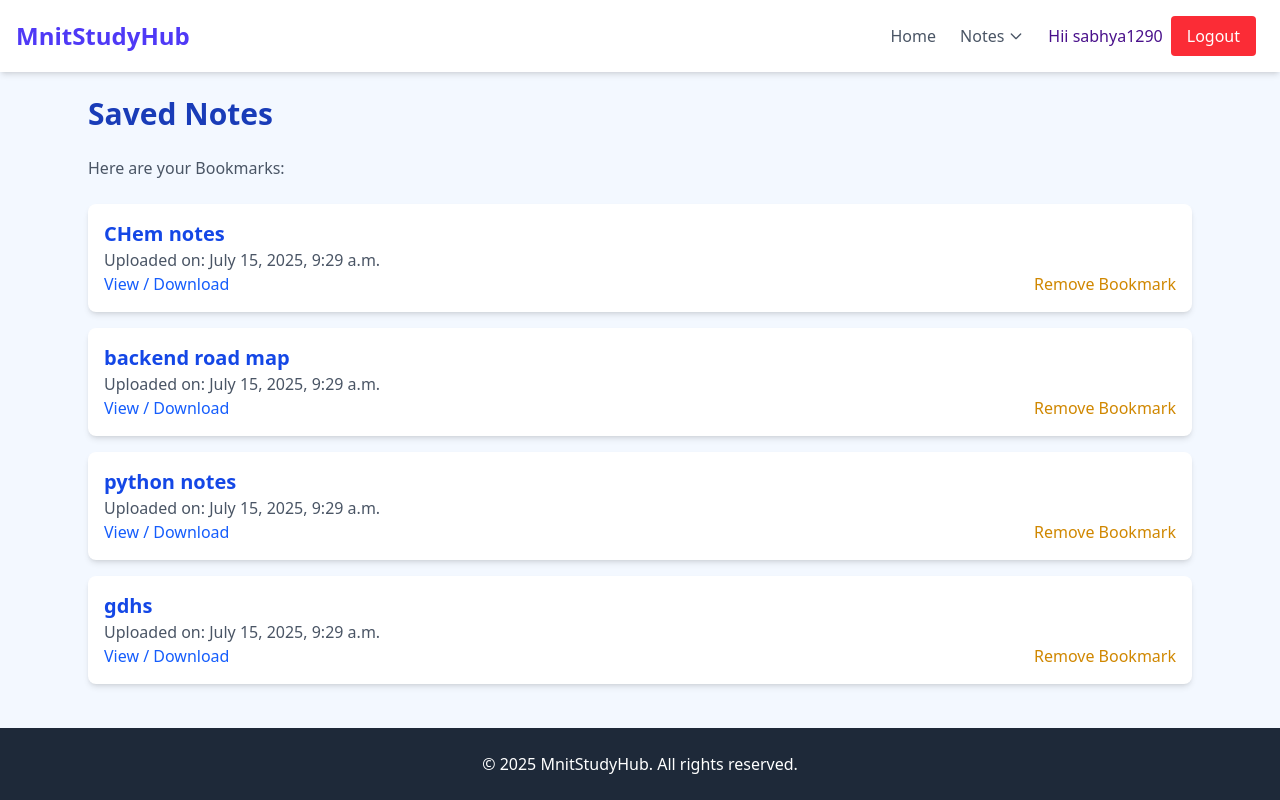
After one commit to sabhya1290/Django, a Django app: page /resources/bookmark/ in a window 1280 px wide. The commit adds this page. Run offline with Django 5.2, Linux system fonts and the light colour scheme; a user stored in the database is signed in; data comes from the database, SQL or seed files in the repository; both versions use the stored data as it was after the commit; some libraries are stand-ins or nearby versions.

```diff
--- /dev/null
+++ b/MnitStudyHub/MnitStudyHub/core/templates/bookmark.html
@@ -0,0 +1,28 @@
+{% extends 'layout.html' %}
+{% block content %}
+<div class="max-w-6xl mx-auto p-6">
+    <h1 class="text-3xl font-bold text-blue-800 mb-6">Saved Notes</h1>
+    <div id="uploaded_notes" class='flex justify-between'>
+    <p class="text-gray-600 mb-6">Here are your Bookmarks:</p>
+    {% comment %} <p><a href="{% url 'upload_pdf' %}" class="text-blue-600 hover:text-blue-800"></a></p> {% endcomment %}
+    </div>
+    <ul class="space-y-4">
+        {% for bookmark in bookmarks %}
+            <li class="bg-white p-4 rounded-lg shadow-md" id="bookmark-item-{{ bookmark.pdf.id }}">
+                <h2 class="text-xl font-semibold text-blue-700">{{ bookmark.pdf.title }}</h2>
+                <p class="text-gray-600">Uploaded on: {{ bookmark.created_at }}</p>
+                <div id="pdf" class="flex justify-between">
+                    <a href="{{ bookmark.pdf.file.url }}" target="_blank" class="text-blue-600 hover:text-blue-800">View / Download</a>
+                    <form method="post" action="{% url 'delete_bookmark' bookmark.pdf.id %}" class="inline">
+                        {% csrf_token %}
+                        <button type="submit" class="ml-4 text-yellow-600 hover:text-yellow-800 remove-bookmark-btn">Remove Bookmark</button>
+                        <span class="remove-spinner hidden ml-2">⏳</span>
+                    </form>
+                </div>
+            </li>
+        {% empty %}
+            <p class="text-gray-500">No notes found.</p>
+        {% endfor %}
+    </ul>
+</div>
+{% endblock %}
--- /dev/null
+++ b/MnitStudyHub/MnitStudyHub/core/templates/login_modal.html
@@ -0,0 +1,9 @@
+
+<div id="loginRequiredModal" class="fixed inset-0 flex items-center justify-center bg-[#6b6b6c80] bg-opacity-50 z-50 hidden">
+  <div class="bg-[#8b8a8a] rounded-lg shadow-lg p-6 w-full max-w-xs text-center">
+    <h2 class="text-xl font-semibold text-red-600 mb-2">Login Required</h2>
+    <p class="text-gray-700 mb-4">Please login to use the bookmark feature.</p>
+    <a href="/accounts/login/?next={{ request.path }}" class="inline-block px-4 py-2 bg-blue-600 text-white rounded hover:bg-blue-800 transition">Login</a>
+    <button id="closeLoginModal" class="ml-4 px-4 py-2 bg-yellow-600 rounded hover:bg-yellow-800 transition">Cancel</button>
+  </div>
+</div>
--- a/MnitStudyHub/MnitStudyHub/core/urls.py
+++ b/MnitStudyHub/MnitStudyHub/core/urls.py
@@ -11,6 +11,10 @@ urlpatterns = [
     path('upload/', views.upload_pdf, name='upload_pdf'),
     path('your_notes/', views.YourNotes, name='your_notes'),
     path('your_notes/delete/<int:note_id>/', views.delete_note, name='delete_note'),
+    path('bookmark/', views.bookmark, name='bookmark'),
+    path('bookmark/delete/<int:pdf_id>/', views.delete_bookmark, name='delete_bookmark'),
+    path('pdf/<path:path>/', views.pdf_view, name='pdf_view'),
     path('<slug:slug>/', views.category_resources, name='category_resources'),
+    path('bookmark/<int:pdf_id>/', views.toggle_bookmark, name='toggle_bookmark'),
     # path("__reload__/", include("django_browser_reload.urls")),
 ]
--- a/MnitStudyHub/MnitStudyHub/core/views.py
+++ b/MnitStudyHub/MnitStudyHub/core/views.py
@@ -3,19 +3,25 @@ from .models import Category, Resource, Subject
 from collections import defaultdict
 from django.db.models import Q
 from django.contrib.auth.decorators import login_required
+from django.http import JsonResponse
+import os
+from django.conf import settings
+from django.http import FileResponse
+from django.http import Http404
+
 # Create your views here.
 def BrowseResources(request):
 
     categories = Category.objects.all()
     return render(request, 'BrowseResources.html', {'categories': categories})
 
+from .models import Bookmark
+
 def category_resources(request, slug):
-
     branch = get_object_or_404(Category, slug=slug)
     query = request.GET.get('q', '')
     year = branch.year
     resources = Resource.objects.filter(year=year[0])
-
 
     if query:
         resources = resources.filter(
@@ -26,7 +32,13 @@ def category_resources(request, slug):
 
     grouped_data = defaultdict(lambda: defaultdict(list))
 
+    user = request.user if request.user.is_authenticated else None
+    bookmarks = set()
+    if user:
+        bookmarks = set(Bookmark.objects.filter(user=user, pdf_id__in=resources.values_list('id', flat=True)).values_list('pdf_id', flat=True))
+
     for res in resources:
+        res.is_bookmarked = res.id in bookmarks
         grouped_data[res.get_department_display()][res.subject].append(res)
     grouped_data = {dept: dict(subjects) for dept, subjects in grouped_data.items()}
 
@@ -79,3 +91,47 @@ def delete_note(request, note_id):
         note.delete()
         return redirect('your_notes')
     return redirect('your_notes')
+
+from django.views.decorators.http import require_POST
+
+@require_POST
+@login_required
+def toggle_bookmark(request, pdf_id):
+    if not request.user.is_authenticated:
+        return JsonResponse({'error': 'Not authenticated'}, status=403)
+    try:
+        resource = Resource.objects.get(id=pdf_id)
+    except Resource.DoesNotExist:
+        return JsonResponse({'error': 'Resource not found'}, status=404)
+    bookmark, created = Bookmark.objects.get_or_create(user=request.user, pdf=resource)
+    if not created:
+        bookmark.delete()
+        return JsonResponse({'bookmarked': False})
+    return JsonResponse({'bookmarked': True})
+
+@login_required
+def bookmark(request):
+    bookmarks = Bookmark.objects.filter(user=request.user)
+    return render(request, 'bookmark.html', {'bookmarks': bookmarks})
+
+@login_required
+def delete_bookmark(request, pdf_id):
+    bookmark = get_object_or_404(Bookmark, pdf_id=pdf_id, user=request.user)
+    if request.method == "POST":
+        bookmark.delete()
+        return redirect('bookmark')
+    return redirect('bookmark')
+
+def pdf_view(request, path):
+    file_path = os.path.join(settings.MEDIA_ROOT, path)
+    print(f"DEBUG: Looking for PDF at: {file_path}")
+    if not os.path.exists(file_path):
+        print("DEBUG: File does not exist!")
+        raise Http404("PDF not found")
+    try:
+        response = FileResponse(open(file_path, 'rb'), content_type='application/pdf')
+        response['X-Frame-Options'] = 'ALLOWALL'
+        return response
+    except Exception as e:
+        print(f"DEBUG: Error opening file: {e}")
+        raise
--- a/MnitStudyHub/MnitStudyHub/templates/layout.html
+++ b/MnitStudyHub/MnitStudyHub/templates/layout.html
@@ -13,8 +13,17 @@
           <h1 class="text-2xl font-bold text-indigo-600">MnitStudyHub</h1>
           <div class="space-x-6 flex items-center">
             <a href="{% url 'home' %}" class="text-gray-600 hover:text-indigo-600">Home</a>
-            <a href="{% url 'upload_pdf' %}" class="text-gray-600 hover:text-indigo-600">Upload Notes</a>
-            <a href="{% url 'your_notes' %}" class="text-gray-600 hover:text-indigo-600">Your Notes</a>
+            <div class="relative group">
+              <button class="text-gray-600 hover:text-indigo-600 focus:outline-none flex items-center">
+                Notes
+                <svg class="ml-1 w-4 h-4" fill="none" stroke="currentColor" viewBox="0 0 24 24"><path stroke-linecap="round" stroke-linejoin="round" stroke-width="2" d="M19 9l-7 7-7-7"/></svg>
+              </button>
+              <div class="absolute left-0 mt-2 w-48 bg-white rounded-md shadow-lg opacity-0 group-hover:opacity-100 transition-opacity duration-200 z-50">
+                <a href="{% url 'your_notes' %}" class="block px-4 py-2 text-gray-700 hover:bg-indigo-100">Your Notes</a>
+                <a href="{% url 'bookmark' %}" class="block px-4 py-2 text-gray-700 hover:bg-indigo-100">Saved Notes</a>
+                <a href="{% url 'upload_pdf' %}" class="block px-4 py-2 text-gray-700 hover:bg-indigo-100">Upload Notes</a>
+              </div>
+            </div>
             {% if user.is_authenticated %}
           <form method="post" class="flex items-center text-[#49108B]"  action="{% url 'logout' %}" id="logout-form">
             {% csrf_token %}
@@ -44,6 +53,7 @@
     </div>
   </footer>
 
+  {% include 'login_modal.html' %}
 </body>
 <!-- Logout Confirmation Modal -->
 <div id="logoutModal" class="fixed z-50 inset-0 flex items-center justify-center bg-[#6b6b6c80] bg-opacity-50 hidden">
--- a/MnitStudyHub/MnitStudyHub/theme/static/css/dist/styles.css
+++ b/MnitStudyHub/MnitStudyHub/theme/static/css/dist/styles.css
@@ -11,7 +11,10 @@
     --color-red-500: oklch(63.7% 0.237 25.331);
     --color-red-600: oklch(57.7% 0.245 27.325);
     --color-red-800: oklch(44.4% 0.177 26.899);
-    --color-green-100: oklch(96.2% 0.044 156.743);
+    --color-yellow-300: oklch(90.5% 0.182 98.111);
+    --color-yellow-600: oklch(68.1% 0.162 75.834);
+    --color-yellow-800: oklch(47.6% 0.114 61.907);
+    --color-yellow-900: oklch(42.1% 0.095 57.708);
     --color-green-500: oklch(72.3% 0.219 149.579);
     --color-blue-400: oklch(70.7% 0.165 254.624);
     --color-blue-500: oklch(62.3% 0.214 259.815);
@@ -19,6 +22,7 @@
     --color-blue-700: oklch(48.8% 0.243 264.376);
     --color-blue-800: oklch(42.4% 0.199 265.638);
     --color-indigo-50: oklch(96.2% 0.018 272.314);
+    --color-indigo-100: oklch(93% 0.034 272.788);
     --color-indigo-500: oklch(58.5% 0.233 277.117);
     --color-indigo-600: oklch(51.1% 0.262 276.966);
     --color-indigo-700: oklch(45.7% 0.24 277.023);
@@ -27,8 +31,8 @@
     --color-purple-600: oklch(55.8% 0.288 302.321);
     --color-purple-800: oklch(43.8% 0.218 303.724);
     --color-pink-500: oklch(65.6% 0.241 354.308);
-    --color-rose-400: oklch(71.2% 0.194 13.428);
     --color-gray-50: oklch(98.5% 0.002 247.839);
+    --color-gray-200: oklch(92.8% 0.006 264.531);
     --color-gray-300: oklch(87.2% 0.01 258.338);
     --color-gray-400: oklch(70.7% 0.022 261.325);
     --color-gray-500: oklch(55.1% 0.027 264.364);
@@ -38,10 +42,12 @@
     --color-black: #000;
     --color-white: #fff;
     --spacing: 0.25rem;
+    --container-xs: 20rem;
     --container-sm: 24rem;
     --container-md: 28rem;
     --container-lg: 32rem;
     --container-xl: 36rem;
+    --container-3xl: 48rem;
     --container-4xl: 56rem;
     --container-6xl: 72rem;
     --container-7xl: 80rem;
@@ -73,6 +79,7 @@
     --leading-snug: 1.375;
     --leading-normal: 1.5;
     --leading-relaxed: 1.625;
+    --radius-md: 0.375rem;
     --radius-lg: 0.5rem;
     --radius-xl: 0.75rem;
     --radius-2xl: 1rem;
@@ -231,6 +238,48 @@
   }
 }
 @layer utilities {
+  .modal {
+    pointer-events: none;
+    visibility: hidden;
+    position: fixed;
+    inset: calc(0.25rem * 0);
+    margin: calc(0.25rem * 0);
+    display: grid;
+    height: 100%;
+    max-height: none;
+    width: 100%;
+    max-width: none;
+    align-items: center;
+    justify-items: center;
+    background-color: transparent;
+    padding: calc(0.25rem * 0);
+    color: inherit;
+    overflow-x: hidden;
+    transition: translate 0.3s ease-out, visibility 0.3s allow-discrete, background-color 0.3s ease-out, opacity 0.1s ease-out;
+    overflow-y: hidden;
+    overscroll-behavior: contain;
+    z-index: 999;
+  }
+  .modal::backdrop {
+    display: none;
+  }
+  .modal.modal-open, .modal[open], .modal:target {
+    pointer-events: auto;
+    visibility: visible;
+    opacity: 100%;
+    background-color: oklch(0% 0 0/ 0.4);
+  }
+  .modal.modal-open .modal-box, .modal[open] .modal-box, .modal:target .modal-box {
+    translate: 0 0;
+    scale: 1;
+    opacity: 1;
+  }
+  @starting-style {
+    .modal.modal-open, .modal[open], .modal:target {
+      visibility: hidden;
+      opacity: 0%;
+    }
+  }
   .list {
     display: flex;
     flex-direction: column;
@@ -435,8 +493,52 @@
   .mb-10 {
     margin-bottom: calc(var(--spacing) * 10);
   }
+  .ml-1 {
+    margin-left: calc(var(--spacing) * 1);
+  }
+  .ml-2 {
+    margin-left: calc(var(--spacing) * 2);
+  }
   .ml-4 {
     margin-left: calc(var(--spacing) * 4);
+  }
+  .status {
+    display: inline-block;
+    aspect-ratio: 1 / 1;
+    width: calc(0.25rem * 2);
+    height: calc(0.25rem * 2);
+    border-radius: var(--radius-selector);
+    background-color: var(--color-base-content);
+  }
+  @supports (color: color-mix(in lab, red, red)) {
+    .status {
+      background-color: color-mix(in oklab, var(--color-base-content) 20%, transparent);
+    }
+  }
+  .status {
+    background-position: center;
+    background-repeat: no-repeat;
+    vertical-align: middle;
+    color: color-mix(in srgb, #000 30%, transparent);
+  }
+  @supports (color: color-mix(in lab, red, red)) {
+    .status {
+      color: color-mix(in srgb, #000 30%, transparent);
+    }
+    @supports (color: color-mix(in lab, red, red)) {
+      .status {
+        color: color-mix(in oklab, var(--color-black) 30%, transparent);
+      }
+    }
+  }
+  .status {
+    background-image: radial-gradient( circle at 35% 30%, oklch(1 0 0 / calc(var(--depth) * 0.5)), #0000 );
+    box-shadow: 0 2px 3px -1px currentColor;
+  }
+  @supports (color: color-mix(in lab, red, red)) {
+    .status {
+      box-shadow: 0 2px 3px -1px color-mix(in oklab, currentColor calc(var(--depth) * 100%), #0000);
+    }
   }
   .alert {
     display: grid;
@@ -540,6 +642,9 @@
   .\!h-10 {
     height: calc(var(--spacing) * 10) !important;
   }
+  .h-4 {
+    height: calc(var(--spacing) * 4);
+  }
   .h-12 {
     height: calc(var(--spacing) * 12);
   }
@@ -555,12 +660,24 @@
   .min-h-screen {
     min-height: 100vh;
   }
+  .w-4 {
+    width: calc(var(--spacing) * 4);
+  }
+  .w-11\/12 {
+    width: calc(11/12 * 100%);
+  }
+  .w-48 {
+    width: calc(var(--spacing) * 48);
+  }
   .w-96 {
     width: calc(var(--spacing) * 96);
   }
   .w-full {
     width: 100%;
   }
+  .max-w-3xl {
+    max-width: var(--container-3xl);
+  }
   .max-w-4xl {
     max-width: var(--container-4xl);
   }
@@ -1046,6 +1167,12 @@
   }
   .text-white {
     color: var(--color-white);
+  }
+  .text-yellow-300 {
+    color: var(--color-yellow-300);
+  }
+  .text-yellow-600 {
+    color: var(--color-yellow-600);
   }
   .uppercase {
     text-transform: uppercase;
@@ -1552,6 +1711,10 @@
   inherits: false;
   initial-value: 0 0 #0000;
 }
+@property --tw-duration {
+  syntax: "*";
+  inherits: false;
+}
 @property --tw-outline-style {
   syntax: "*";
   inherits: false;
@@ -1580,6 +1743,7 @@
       --tw-ring-offset-width: 0px;
       --tw-ring-offset-color: #fff;
       --tw-ring-offset-shadow: 0 0 #0000;
+      --tw-duration: initial;
       --tw-outline-style: solid;
     }
   }
--- a/MnitStudyHub/MnitStudyHub/theme/static/js/01_script.js
+++ b/MnitStudyHub/MnitStudyHub/theme/static/js/01_script.js
@@ -20,3 +20,99 @@ document.addEventListener('DOMContentLoaded', function() {
         });
     }
 });
+
+document.querySelectorAll('.bookmark-btn').forEach(btn => {
+    btn.addEventListener('click', function(e) {
+      e.preventDefault();
+      const pdfId = this.getAttribute('data-pdf-id');
+
+      fetch(`/resources/bookmark/${pdfId}/`, {
+        method: 'POST',
+        headers: {
+          'X-CSRFToken': getCookie('csrftoken'),
+          'X-Requested-With': 'XMLHttpRequest',
+        }
+      })
+      .then(response => {
+        const contentType = response.headers.get('content-type');
+        if (response.status === 403 || (contentType && contentType.includes('text/html'))) {
+          document.getElementById('loginRequiredModal').classList.remove('hidden');
+          throw new Error('Not authenticated');
+        }
+        return response.json();
+      })
+      .then(data => {
+        if (data.error === 'Not authenticated') {
+          document.getElementById('loginRequiredModal').classList.remove('hidden');
+          return;
+        }
+        const icon = document.getElementById(`bookmark-icon-${pdfId}`);
+        icon.textContent = data.bookmarked ? '★' : '☆';
+      })
+      .catch(error => {
+        console.error('AJAX error:', error);
+      });
+  });
+});
+
+
+// Handle closing the login required modal
+const closeLoginModalBtn = document.getElementById('closeLoginModal');
+const loginRequiredModal = document.getElementById('loginRequiredModal');
+if (closeLoginModalBtn && loginRequiredModal) {
+  closeLoginModalBtn.addEventListener('click', function() {
+    loginRequiredModal.classList.add('hidden');
+  });
+}
+
+// PDF Preview Modal Logic
+
+document.addEventListener('DOMContentLoaded', function() {
+  // PDF Preview
+  const pdfModal = document.getElementById('pdfPreviewModal');
+  const pdfFrame = document.getElementById('pdfFrame');
+  const closePdfModal = document.getElementById('closePdfModal');
+
+  // Delegate event for dynamically loaded buttons
+  document.body.addEventListener('click', function(e) {
+    if (e.target.classList.contains('pdf-preview-btn')) {
+      e.preventDefault();
+      const pdfUrl = e.target.getAttribute('data-pdf-url');
+      pdfFrame.src = pdfUrl;
+      pdfModal.classList.remove('hidden');
+      pdfModal.classList.add('flex');
+    }
+  });
+
+  if (closePdfModal && pdfModal && pdfFrame) {
+    closePdfModal.addEventListener('click', function() {
+      pdfModal.classList.add('hidden');
+      pdfModal.classList.remove('flex');
+      pdfFrame.src = '';
+    });
+    // Optional: close modal when clicking outside content
+    pdfModal.addEventListener('click', function(e) {
+      if (e.target === pdfModal) {
+        pdfModal.classList.add('hidden');
+        pdfModal.classList.remove('flex');
+        pdfFrame.src = '';
+      }
+    });
+  }
+});
+
+// Helper to get CSRF token
+function getCookie(name) {
+  let cookieValue = null;
+  if (document.cookie && document.cookie !== '') {
+    const cookies = document.cookie.split(';');
+    for (let i = 0; i < cookies.length; i++) {
+      const cookie = cookies[i].trim();
+      if (cookie.substring(0, name.length + 1) === (name + '=')) {
+        cookieValue = decodeURIComponent(cookie.substring(name.length + 1));
+        break;
+      }
+    }
+  }
+  return cookieValue;
+}
```
Also changed, not shown: other parts of MnitStudyHub/MnitStudyHub/theme/static/css/dist/styles.css (+81 -36 lines), MnitStudyHub/MnitStudyHub/core/models.py (+17 -0 lines), MnitStudyHub/MnitStudyHub/core/templates/subjects.html (+26 -24 lines), MnitStudyHub/MnitStudyHub/core/migrations/0003_pdfresource_bookmark.py (added), MnitStudyHub/MnitStudyHub/core/migrations/0004_alter_bookmark_pdf.py (added), MnitStudyHub/MnitStudyHub/db.sqlite3, 2 other files.
